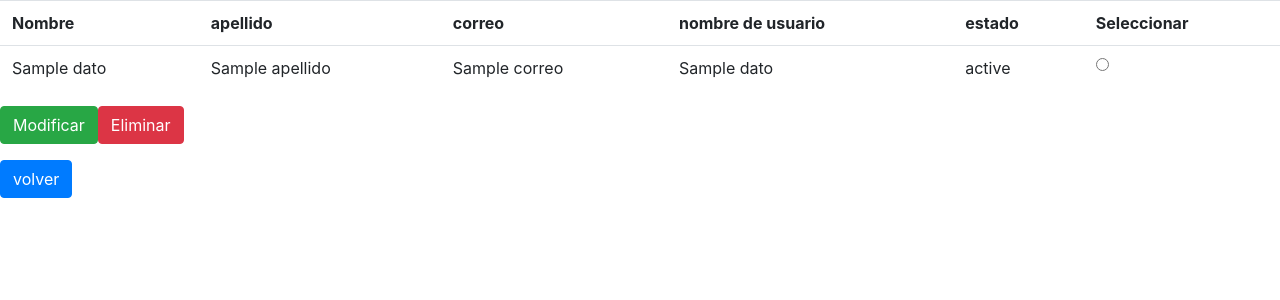
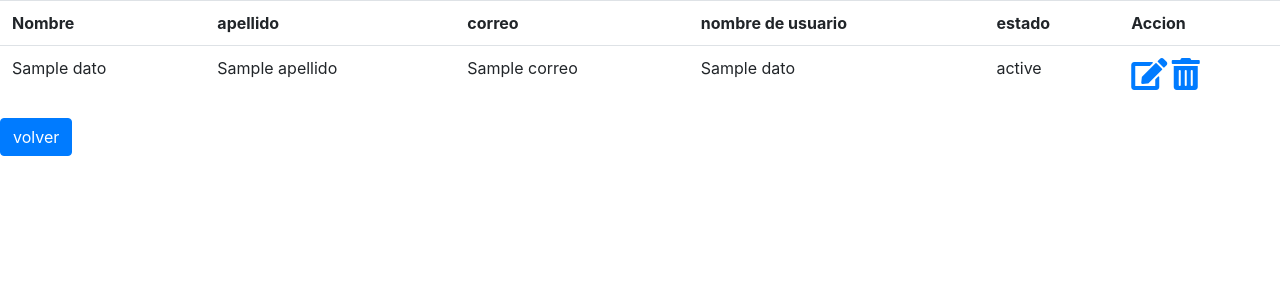
Before and after one commit to 0x1ef/seminario, a PHP site: template view/consultarUsuarios.php in a window 1280 px wide. Shown: the part 116-416 px from the top of the page. Run offline with PHP 8.4, Linux system fonts and the light colour scheme; the visitor is signed in with stand-in values (Sample User, id 1); the template is opened without the code that fills it: most values are stand-ins (such as "Sample title", 1, 10 or a date in 2020).

Commit message:
Se modifico la interfaz de consultar usuarios

```diff
--- a/view/consultarUsuarios.php
+++ b/view/consultarUsuarios.php
@@ -4,10 +4,9 @@
 		header("Location:../index.php");
 	}
 	echo "<header><h1>Usuarios</h1></header>";
-	echo "<form method='post' action='index.php?c=usuario&a=modificar'>";
 	echo "<table class='table table-bordered>'";
 	echo "<tr class='table-primary'>";
-	echo "<th>Nombre</th><th>apellido</th><th>correo</th><th>nombre de usuario</th><th>estado</th><th>Seleccionar</th>";
+	echo "<th>Nombre</th><th>apellido</th><th>correo</th><th>nombre de usuario</th><th>estado</th><th>Accion</th>";
 	echo "</tr>";
 	foreach ($datos as $valor){
 		echo "<tr>";
@@ -16,13 +15,10 @@
 		echo "<td>".$valor['correo']."</td>";
 		echo "<td>".$valor['nombreusuario']."</td>";
 		echo "<td>".$valor['estado']."</td>";
-		echo "<td><input type='radio' name='validar' value='".$valor['id']."'></td>";
+		echo "<td> <a href='index.php?c=usuario&a=modificar'> <i class='fas fa-edit fa-2x'></i></a> <a href='index.php?c=usuario&a=eliminar'><i class='fas fa-trash-alt fa-2x'></i></a> </td>";
 		echo "</tr>";
 	}
 	echo "</table>";
-	echo "<button type='submit' class='btn btn-success'>Modificar</button>";
-	echo "<button type='submit' formaction='index.php?c=usuario&a=eliminar' class='btn btn-danger'>Eliminar</button>";
-	echo "</form>";
 	echo "<a href='index.php' class='btn btn-primary'>volver</a>";
 
 ?>
```
